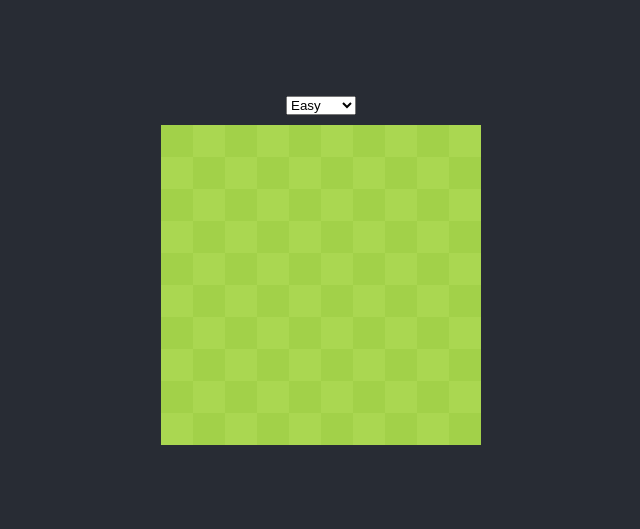
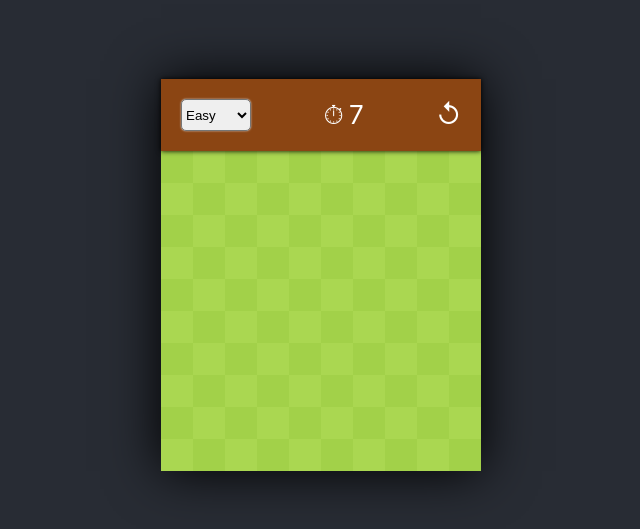
Before and after one commit to rossjbartlett/minesweeper, a React (Create React App) app: page / in a window 1280 px wide. Shown: the part 125-654 px from the top of the page, without its empty margins (319-959 px from the left). Built offline with nearby package versions, Linux system fonts and the light colour scheme.

Commit message:
reset, lose, timer

```diff
--- a/src/App.css
+++ b/src/App.css
@@ -14,17 +14,37 @@
   justify-content: center;
   font-size: calc(10px + 2vmin);
   color: white;
+  -webkit-tap-highlight-color: transparent;
+}
+
+#game {
+  box-shadow: 0 0 50px black;
 }
 
 #header {
-  width: 80%;
+  background: saddlebrown;
   display: flex;
-  justify-content: space-evenly;
+  justify-content: space-between;
+  padding: 20px;
+  box-shadow: 0 0 5px black;
+  position: relative;
+}
+
+select {
+  border-radius: 5px;
+  box-shadow: 0 0 2px lightgrey;
+  cursor: pointer;
+}
+
+#time {
+}
+
+#timeIcon {
+  margin-right: 5px;
 }
 
 #grid {
   display: grid;
-  padding: 10px;
   cursor: pointer;
 }
 
@@ -49,3 +69,7 @@
 .square.c1.uncovered {
   background-color: var(--light-brown);
 }
+
+#resetBtn {
+  cursor: pointer;
+}
--- a/src/App.js
+++ b/src/App.js
@@ -35,7 +35,7 @@ function createGrid ({ size, numBombs }) {
   return grid
 }
 
-function Header ({ currentDifficulty, setDifficulty }) {
+function Header ({ currentDifficulty, setDifficulty, reset, time }) {
   const onChange = e => setDifficulty(DIFFICULTIES[e.target.value])
   return (
     <div id='header'>
@@ -44,16 +44,14 @@ function Header ({ currentDifficulty, setDifficulty }) {
           <option value={d} key={d}>{DIFFICULTIES[d].name}</option>
         ))}
       </select>
-      {/* TODO show clock here */}
+      <div id='time'><span id='timeIcon'>⏱</span>{time}</div>
+      <div id='resetBtn' onClick={reset}>↺</div>
     </div>
-    // TODO reset board on difficulty change - flags are staying up
   )
 }
 
-function Square ({ colorClass, numAdjBombs, square, uncover }) {
-  const { isBomb, isUncovered } = square
-  const [isFlagged, setFlagged] = useState(false)
-  const [showBomb, setShowBomb] = useState(false)
+function Square ({ colorClass, numAdjBombs, square, uncover, setFlagged, lose, showBombs }) {
+  const { isBomb, isUncovered, isFlagged } = square
   const contextMenu = (e) => {
     e.preventDefault()
     if (!isUncovered) setFlagged(!isFlagged)
@@ -61,15 +59,14 @@ function Square ({ colorClass, numAdjBombs, square, uncover }) {
   const handleClick = (e) => {
     if (isFlagged) return
     if (isBomb) {
-      console.log('YOU LOSE') // TODO callback lose()
-      setShowBomb(true)
+      lose()
     } else uncover()
   }
   let content = ''
-  if (showBomb) content = '💣'
+  if (showBombs && isBomb) content = '💣' // game ended
   else if (isFlagged) content = '🚩'
   else if (isUncovered) {
-    if (isBomb) content = 'b'
+    if (isBomb) content = '💣'
     else content = numAdjBombs > 0 ? numAdjBombs : ''
   }
   const style = { color: TEXT_COLORS[numAdjBombs] }
@@ -86,8 +83,12 @@ function Square ({ colorClass, numAdjBombs, square, uncover }) {
   )
 }
 
-function Grid ({ grid, updateGrid }) {
-  const style = { gridTemplateColumns: `repeat(${grid[0].length}, 1fr)` }
+function Grid ({ grid, updateGrid, lost, setLost }) {
+  const style = {
+    gridTemplateColumns: `repeat(${grid[0].length}, 1fr)`,
+    pointerEvents: lost ? 'none' : ''
+  }
+
   const colors = ['c0', 'c1']
 
   function numAdjBombs (i, j) {
@@ -96,6 +97,7 @@ function Grid ({ grid, updateGrid }) {
   }
 
   function uncoverRecurse (i, j) {
+    if (grid[i][j].isFlagged) return
     if (grid[i][j].isUncovered) return
     grid[i][j].isUncovered = true
     if (grid[i][j].isBomb || numAdjBombs(i, j) > 0) return
@@ -108,6 +110,15 @@ function Grid ({ grid, updateGrid }) {
     uncoverRecurse(i, j)
     updateGrid(grid)
     checkWin(grid)
+  }
+
+  function setFlagged (i, j, value) {
+    grid[i][j].isFlagged = value
+    updateGrid(grid)
+  }
+
+  function lose () {
+    setLost(true)
   }
 
   function checkWin (grid) {
@@ -128,6 +139,9 @@ function Grid ({ grid, updateGrid }) {
             colorClass={colors[(i + j) % 2]}
             numAdjBombs={numAdjBombs(i, j)}
             uncover={() => uncoverClick(i, j)}
+            setFlagged={value => setFlagged(i, j, value)}
+            lose={() => lose()}
+            showBombs={lost}
           />
         ))
       ))}
@@ -138,22 +152,48 @@ function Grid ({ grid, updateGrid }) {
 function App () {
   const [difficulty, setDifficulty] = useState(DIFFICULTIES.easy)
   const [grid, updateGrid] = useState([[]])
+  const [lost, setLost] = useState(false)
 
-  useEffect(() => { // executes on mount and when size changes
+  const [time, setTime] = useState(0)
+
+  useEffect(reset, [difficulty])// executes on mount and when size changes
+
+  useEffect(() => {
+    const interval = setInterval(() => {
+      setTime(time => time + 1)
+    }, 1000)
+    return () => clearInterval(interval) // clearInterval on unmount
+  }, [])
+  // TODO pause time when reset, only start counting after first click
+
+  function reset () {
+    if (!grid[0].length || grid.flat().every(x => !x.isUncovered) || window.confirm('Are you sure you want to reset the game?')) {
       updateGrid(createGrid(difficulty))
-  }, [difficulty])
+      setLost(false)
+      setTime(0)
+    }
+  }
+
+  // Clear intervals after 6 sec with the timer id
+  // setTimeout(() => { clearInterval(timerId); alert('Bye') }, 6000)
 
   return (
     <div id='app'>
+      <div id='game'>
         <Header
           currentDifficulty={difficulty}
           setDifficulty={setDifficulty}
+          reset={reset}
+          time={time}
         />
         <Grid
         // pass a copy of the grid to avoid unwanted state changes
           grid={JSON.parse(JSON.stringify(grid))}
           updateGrid={updateGrid}
+          lost={lost}
+          setLost={setLost}
         />
+      </div>
     </div>
   )
 }
```
Lines whose indentation alone changed are shown as unchanged.
